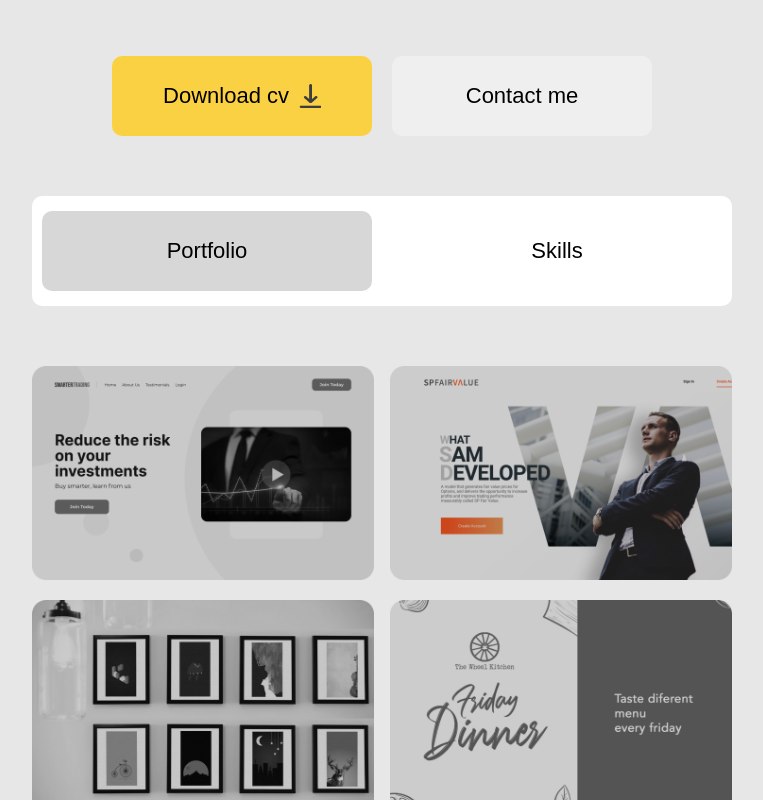
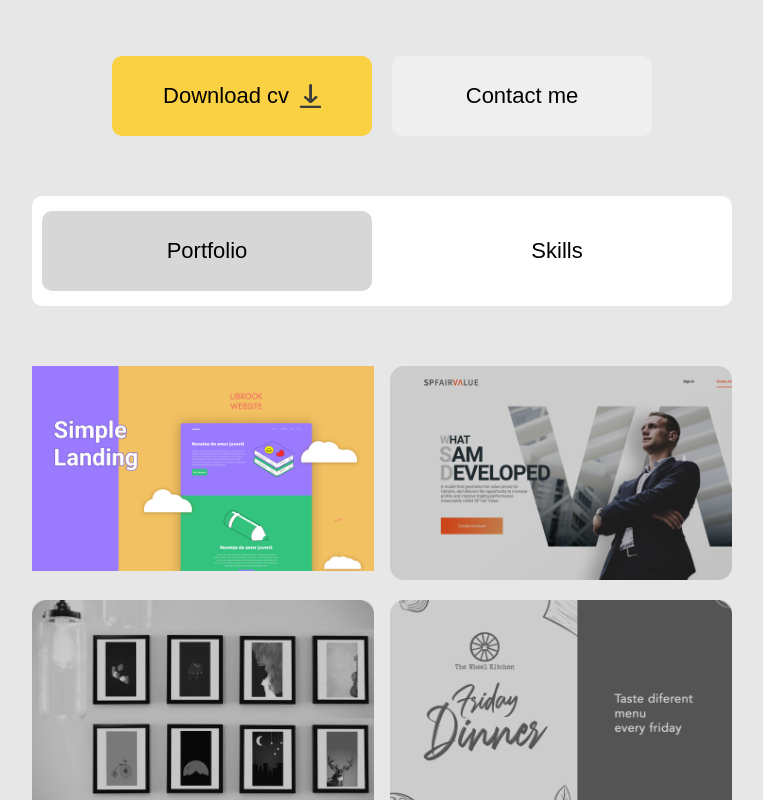
Before and after one commit to TugsjargalGantumur/portfolio, a plain HTML site: page index.html in a window 1280 px wide. Shown: the part 534-1334 px from the top of the page, without its empty margins (258-1021 px from the left). Drawn offline with Linux system fonts and the light colour scheme.

Commit message:
librook added

```diff
--- a/index.html
+++ b/index.html
@@ -115,7 +115,9 @@
       <button class="slider-button">Skills</button>
     </div>
     <div id="section5">
-      <img src="./image/Group 3.png" alt="" width="342px" />
+      <a href="https://librook-alpha.vercel.app/">
+        <img src="./image/librook.png" alt="" width="342px" />
+      </a>
       <img src="./image/Rectangle 1.png" alt="" width="342px" />
       <img src="./image/Group 5.png" alt="" width="342px" />
       <img src="./image/Group 6.png" alt="" width="342px" />
```
Also changed, not shown: image/librook.png (added).
